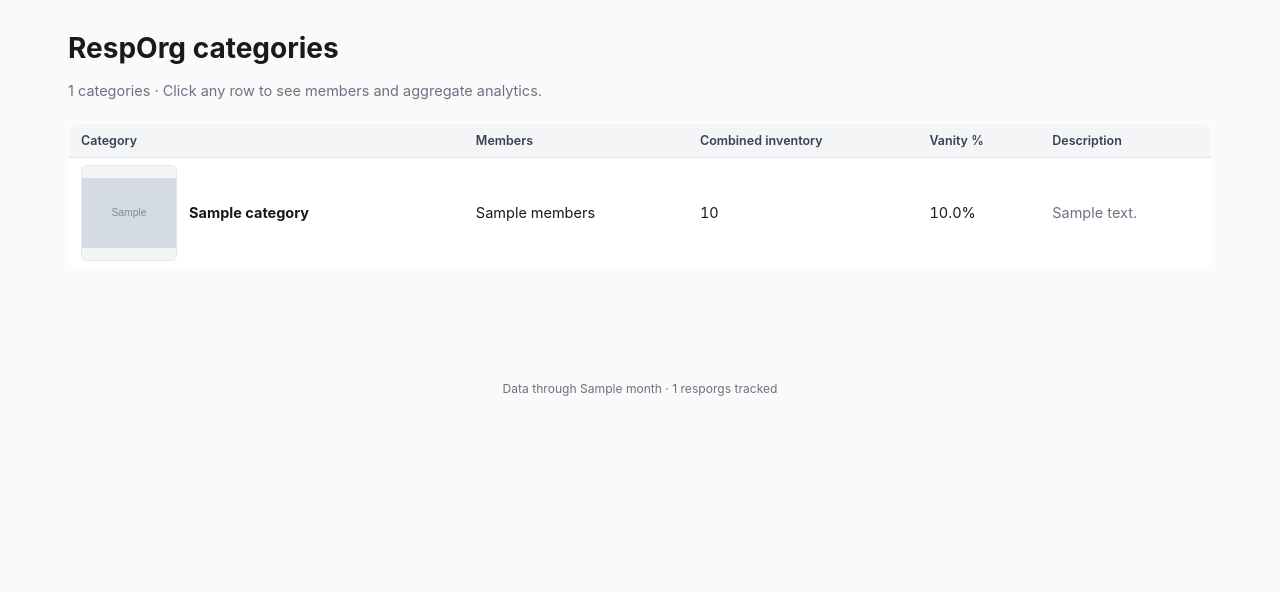
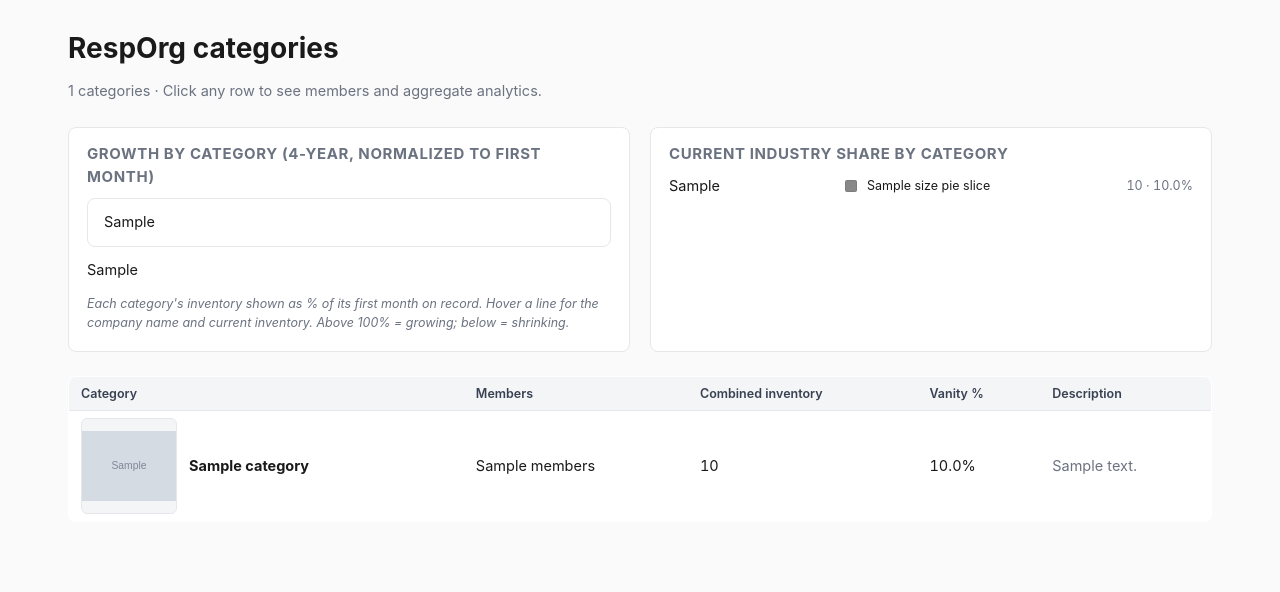
Before and after one commit to 1800MARKETER/resporgs, a Flask app: template webapp/templates/categories.html in a window 1280 px wide. Shown: the part 59-651 px from the top of the page. Run offline with Flask 3, Linux system fonts and the light colour scheme; the template is opened without the code that fills it: most values are stand-ins (such as "Sample title", 1, 10 or a date in 2020); grey boxes marked "Sample" are stand-in pictures; parts of the project's set-up code (start-up, migrations or seed data) failed here and were passed over.

Commit message:
Category growth chart, size pie, member pie, and hidden-resporgs filter
Three user-requested additions from plan
.claude/plans/it-does-feel-better-delightful-sedgewick.md:

1. Category growth chart on /categories — multi-line SVG showing
   normalized inventory trajectories (each category's % of its first-
   month baseline) for all 18 categories. Legend sorted by final growth.
   Plus size-share pie next to it showing current industry share.
   New precompute: scripts/build_category_trajectories.py (data/category_trajectories.parquet, 774 rows, 0.8s build).

2. Member pie on each /category/<slug> — 'top 8 + Others' breakdown of
   which RespOrgs own what share of the category's inventory. Scales
   cleanly from 2-member categories to 113-member ones.

3. Hidden RespOrgs — two-tier source of truth (Sanity category slug
   'hidden' + HIDDEN_OVERRIDE set in app.py). Filters applied at all
   10 display points:
     - _directory_rows, _category_summaries, _group_summaries
     - _group_members, category_page, categories_index
     - build_profile (returns None -> 404 for hidden rpfxs)
     - flow-partner tables (top_sources, top_dests)
     - search results loop
     - number_lookup timeline (shows '(private)' with no link,
       preserves the audit trail but masks the name)

Also: shared 18-color CATEGORY_PALETTE + render_multi_line_svg() helper.

Co-Authored-By: Claude Opus 4.7 (1M context) <noreply@anthropic.com>

```diff
--- a/webapp/app.py
+++ b/webapp/app.py
@@ -35,6 +35,12 @@ MM_DB = ROOT.parent / "local-prospector" / "data" / "master_vanity.db"
 GROUP_OVERRIDES: dict[str, list[str]] = {
     "primetel": ["AB", "FO", "HU", "JD", "OD", "OQ", "RY"],
 }
+
+# Hidden RespOrgs — any rpfx here becomes invisible from public views.
+# Primary source: Sanity category with slug `hidden` (see _refresh_hidden_index).
+# Secondary source: this hardcoded set, useful for urgent hides before a
+# Sanity round-trip. Unified into HIDDEN_RPFX at startup.
+HIDDEN_OVERRIDE: set[str] = set()
 
 # Current TFN.com search URL takes just the 7-digit suffix and shows all NPAs —
 # better UX than sending visitors to a single NPA. Update to new pattern when
@@ -189,6 +195,9 @@ def _latest_month():
 
 def build_profile(rpfx: str) -> dict | None:
     rpfx = rpfx.upper()
+    # Hidden rpfxs 404 — no profile page, no mentions, no hints they exist.
+    if _is_hidden(rpfx):
+        return None
     sanity_docs = RESPORGS_BY_PREFIX.get(rpfx, [])
 
     con = duckdb.connect()
@@ -421,8 +430,16 @@ def build_profile(rpfx: str) -> dict | None:
         flow = {
             "inbound": inbound,
             "outbound": outbound,
-            "top_sources": [(s, n, _name_with_group(s)) for s, n in top_sources],
-            "top_dests": [(d, n, _name_with_group(d)) for d, n in top_dests],
+            "top_sources": [
+                (s, n, _name_with_group(s))
+                for s, n in top_sources
+                if not _is_hidden(s)
+            ],
+            "top_dests": [
+                (d, n, _name_with_group(d))
+                for d, n in top_dests
+                if not _is_hidden(d)
+            ],
         }
 
     # Disconnect-episode split
@@ -652,6 +669,158 @@ def render_pie_svg(slices: list[dict], size: int = 180) -> str:
     )
 
 
+# 18 visually-distinct colors for multi-series charts. Shared by the
+# category growth chart (all 18) and the per-category member pie (first 8).
+CATEGORY_PALETTE = [
+    "#0b5ed7", "#dc2626", "#16a34a", "#d97706", "#7c3aed",
+    "#0891b2", "#be185d", "#65a30d", "#b45309", "#6b21a8",
+    "#1e40af", "#991b1b", "#047857", "#a16207", "#701a75",
+    "#155e75", "#831843", "#3f6212",
+]
+
+
+def render_multi_line_svg(
+    series: list[dict],
+    width: int = 860,
+    height: int = 340,
+) -> str:
+    """Multi-line SVG chart, each series normalized to its first non-zero month = 100%.
+
+    series[i] = {"label": str, "color": str, "points": [(month, value), ...]}
+
+    Returns (svg_string, legend_html).
+    Legend rows are built alongside for the template.
+    """
+    if not series:
+        return "", ""
+
+    # Union of months across all series, sorted
+    all_months = sorted({m for s in series for m, _ in s["points"]})
+    if not all_months:
+        return "", ""
+
+    pad_l, pad_r, pad_t, pad_b = 56, 16, 18, 32
+    inner_w = width - pad_l - pad_r
+    inner_h = height - pad_t - pad_b
+    n_months = len(all_months)
+    month_to_x = {
+        m: pad_l + (i * inner_w / (n_months - 1) if n_months > 1 else 0)
+        for i, m in enumerate(all_months)
+    }
+
+    # Normalize each series to its first non-zero baseline; compute % of baseline
+    normalized_series = []
+    for s in series:
+        pts_by_month = dict(s["points"])
+        baseline = 0
+        for m in all_months:
+            v = pts_by_month.get(m, 0)
+            if v > 0:
+                baseline = v
+                break
+        if baseline == 0:
+            continue
+        pct_points = []
+        for m in all_months:
+            v = pts_by_month.get(m)
+            if v is None:
+                continue
+            pct_points.append((m, 100.0 * v / baseline))
+        if not pct_points:
+            continue
+        final_pct = pct_points[-1][1]
+        final_inv = pts_by_month.get(all_months[-1], 0)
+        normalized_series.append({
+            "label": s["label"],
+            "color": s["color"],
+            "points": pct_points,
+            "final_pct": final_pct,
+            "final_inv": final_inv,
+        })
+
+    # Y axis range: find min/max across all normalized points, pad a little
+    all_pcts = [p for s in normalized_series for _, p in s["points"]]
+    y_min = min(all_pcts + [100])
+    y_max = max(all_pcts + [100])
+    span = y_max - y_min
+    if span < 20:
+        y_max += 10
+        y_min -= 10
+        span = y_max - y_min
+    # Round baselines outward a bit
+    y_min = max(0, int(y_min // 25) * 25)
+    y_max = int(((y_max // 25) + 1) * 25)
+    span = y_max - y_min
+
+    def y_of(pct: float) -> float:
+        return pad_t + inner_h - ((pct - y_min) / span) * inner_h
+
+    parts = []
+
+    # Gridlines every 25% of span, with labels
+    step = 25
+    yval = (y_min // step) * step
+    while yval <= y_max:
+        y = y_of(yval)
+        parts.append(
+            f'<line x1="{pad_l}" y1="{y:.1f}" x2="{width-pad_r}" y2="{y:.1f}" '
+            f'stroke="#e5e7eb" stroke-width="1"/>'
+        )
+        color = "#9ca3af" if yval == 100 else "#6b7280"
+        weight = "600" if yval == 100 else "400"
+        parts.append(
+            f'<text x="{pad_l - 8}" y="{y+3:.1f}" text-anchor="end" font-size="10" '
+            f'fill="{color}" font-weight="{weight}">{yval}%</text>'
+        )
+        yval += step
+
+    # X axis labels: first, middle, last
+    for i in (0, n_months // 2, n_months - 1):
+        if 0 <= i < n_months:
+            m = all_months[i]
+            parts.append(
+                f'<text x="{month_to_x[m]:.1f}" y="{pad_t + inner_h + 16}" '
+                f'text-anchor="middle" font-size="10" fill="#6b7280">{m}</text>'
+            )
+
+    # One <path> per series
+    for s in normalized_series:
+        d = "M " + " L ".join(
+            f"{month_to_x[m]:.1f},{y_of(p):.1f}" for m, p in s["points"]
+        )
+        parts.append(
+            f'<path d="{d}" stroke="{s["color"]}" stroke-width="1.6" '
+            f'fill="none" stroke-linejoin="round" stroke-linecap="round">'
+            f'<title>{s["label"]}: {s["final_pct"]:.0f}% of baseline '
+            f'({s["final_inv"]:,} numbers now)</title></path>'
+        )
+
+    svg = (
+        f'<svg viewBox="0 0 {width} {height}" class="multi-chart" '
+        f'xmlns="http://www.w3.org/2000/svg">'
+        + "".join(parts)
+        + "</svg>"
+    )
+
+    # Legend HTML — sorted by final_pct descending (biggest growers first)
+    normalized_series.sort(key=lambda s: -s["final_pct"])
+    legend_parts = []
+    for s in normalized_series:
+        delta = s["final_pct"] - 100
+        delta_cls = "pos" if delta > 0 else ("neg" if delta < 0 else "")
+        legend_parts.append(
+            f'<li>'
+            f'<span class="pl-swatch" style="background:{s["color"]}"></span>'
+            f'<span class="pl-label">{s["label"]}</span>'
+            f'<span class="pl-val {delta_cls}">{delta:+.0f}% · '
+            f'{s["final_inv"]:,}</span>'
+            f'</li>'
+        )
+    legend_html = "".join(legend_parts)
+
+    return svg, legend_html
+
+
 def render_trajectory_svg(traj: list[dict], width: int = 780, height: int = 220) -> str:
     """Return an inline SVG line chart of inventory over time, with harvest
     magnitude shown as red bars beneath each point."""
@@ -782,6 +951,43 @@ def _refresh_group_index():
 _refresh_group_index()
 
 
+# ============================================================
+# Hidden-rpfx index — Sanity category slug 'hidden' + HIDDEN_OVERRIDE
+# ============================================================
+
+HIDDEN_RPFX: set[str] = set()
+
+
+def _refresh_hidden_index():
+    HIDDEN_RPFX.clear()
+    HIDDEN_RPFX.update(HIDDEN_OVERRIDE)
+    hidden_cat_id = next(
+        (
+            c["_id"].removeprefix("drafts.")
+            for c in CATEGORY_DOCS
+            if (c.get("slug") or {}).get("current") == "hidden"
+        ),
+        None,
+    )
+    if not hidden_cat_id:
+        return
+    for d in RESPORG_DOCS:
+        code = (d.get("codeTwoDigit") or "").strip().upper()
+        if len(code) < 2:
+            continue
+        for cref in d.get("categories", []) or []:
+            if cref.get("_ref") == hidden_cat_id:
+                HIDDEN_RPFX.add(code[:2])
+                break
+
+
+_refresh_hidden_index()
+
+
+def _is_hidden(pfx: str) -> bool:
+    return pfx in HIDDEN_RPFX
+
+
 def _name_with_group(pfx: str) -> str:
     """'Mayfair Communication (Primetel)' or just 'Bandwidth' when no group."""
     if pfx in {"DISC", "SPARE"}:
@@ -820,6 +1026,8 @@ def _directory_rows():
     )
     directory = []
     for rpfx, n in rows:
+        if _is_hidden(rpfx):
+            continue
         docs = RESPORGS_BY_PREFIX.get(rpfx, [])
         title = docs[0].get("title") if docs else None
         logo = None
@@ -853,7 +1061,7 @@ def _category_summaries(limit: int | None = None):
             for cref in d.get("categories", []) or []:
                 if cref.get("_ref") == cat_id:
                     code = (d.get("codeTwoDigit") or "").strip().upper()
-                    if len(code) >= 2:
+                    if len(code) >= 2 and not _is_hidden(code[:2]):
                         members += 1
                         inventory += inv_by_rpfx.get(code[:2], 0)
                     break
@@ -979,6 +1187,8 @@ def _group_members(group_id: str, slug: str | None = None) -> list[str]:
                     pfxs.add(code[:2])
     if slug and slug in GROUP_OVERRIDES:
         pfxs.update(GROUP_OVERRIDES[slug])
+    # Strip hidden rpfxs — they don't exist as far as the public site is concerned
+    pfxs = {p for p in pfxs if not _is_hidden(p)}
     return sorted(pfxs)
 
 
@@ -1310,7 +1520,7 @@ def categories_index():
             for cref in d.get("categories", []) or []:
                 if cref.get("_ref") == cat_id:
                     code = (d.get("codeTwoDigit") or "").strip().upper()
-                    if len(code) >= 2:
+                    if len(code) >= 2 and not _is_hidden(code[:2]):
                         members.add(code[:2])
         total_inv = sum(inv_by_rpfx.get(p, 0) for p in members)
         working = sum(enrich.get(p, (0, 0, 0))[0] for p in members)
@@ -1327,10 +1537,57 @@ def categories_index():
             }
         )
     cat_summary.sort(key=lambda x: -x["inventory"])
+
+    # Growth chart — read category_trajectories.parquet if present
+    growth_svg = ""
+    growth_legend = ""
+    traj_path = DATA / "category_trajectories.parquet"
+    if traj_path.exists():
+        traj_rows = con.execute(
+            f"""
+            SELECT category_slug, category_title, month, inventory
+            FROM read_parquet('{traj_path.as_posix()}')
+            ORDER BY category_slug, month
+            """
+        ).fetchall()
+        by_slug: dict[str, dict] = {}
+        for slug, title, m, inv in traj_rows:
+            by_slug.setdefault(
+                slug, {"label": title, "points": []}
+            )["points"].append((m, inv))
+        # Assign colors deterministically by alphabetical slug order
+        series = []
+        for i, slug in enumerate(sorted(by_slug)):
+            s = by_slug[slug]
+            s["color"] = CATEGORY_PALETTE[i % len(CATEGORY_PALETTE)]
+            series.append(s)
+        growth_svg, growth_legend = render_multi_line_svg(series)
+
+    # Size pie — current inventory share across all categories
+    size_slices = []
+    total_across = sum(c["inventory"] for c in cat_summary) or 1
+    for i, c in enumerate(cat_summary):
+        if c["inventory"] <= 0:
+            continue
+        size_slices.append(
+            {
+                "slug": c["slug"],
+                "label": c["title"],
+                "value": c["inventory"],
+                "color": CATEGORY_PALETTE[i % len(CATEGORY_PALETTE)],
+                "pct": c["inventory"] / total_across,
+            }
+        )
+    size_pie_svg = render_pie_svg(size_slices, size=240)
+
     return render_template(
         "categories.html",
         categories=cat_summary,
         month=month,
+        growth_svg=growth_svg,
+        growth_legend=growth_legend,
+        size_pie_svg=size_pie_svg,
+        size_pie_slices=size_slices,
         total_resporgs=len(RESPORG_DOCS),
     )
 
@@ -1385,7 +1642,7 @@ def category_page(slug):
                 if len(code) < 2:
                     continue
                 pfx = code[:2]
-                if pfx in member_pfxs:
+                if pfx in member_pfxs or _is_hidden(pfx):
                     continue
                 member_pfxs.add(pfx)
                 enr = enrich_by_rpfx.get(pfx, (pfx, 0, 0, None))
@@ -1442,6 +1699,37 @@ def category_page(slug):
         first_m = last_m = month
         first_inv = last_inv = delta = pct = 0
 
+    # Member pie — top 8 + Others bucket when more members exist
+    member_pie_slices = []
+    if member_rows:
+        TOP_N = 8
+        for i, m in enumerate(member_rows[:TOP_N]):
+            if m["inventory"] <= 0:
+                continue
+            member_pie_slices.append(
+                {
+                    "label": m["title"] or m["rpfx"],
+                    "value": m["inventory"],
+                    "color": CATEGORY_PALETTE[i],
+                    "rpfx": m["rpfx"],
+                }
+            )
+        overflow = [m for m in member_rows[TOP_N:] if m["inventory"] > 0]
+        if overflow:
+            member_pie_slices.append(
+                {
+                    "label": f"Others ({len(overflow)} RespOrgs)",
+                    "value": sum(m["inventory"] for m in overflow),
+                    "color": "#9ca3af",
+                    "rpfx": None,
+                }
+            )
+    # Give each slice its pct for the legend
+    pie_total = sum(s["value"] for s in member_pie_slices) or 1
+    for s in member_pie_slices:
+        s["pct"] = s["value"] / pie_total
+    member_pie_svg = render_pie_svg(member_pie_slices, size=220) if member_pie_slices else ""
+
     cat_image = asset_url(cat.get("image"))
     return render_template(
         "category.html",
@@ -1451,6 +1739,8 @@ def category_page(slug):
         body=portable_text_to_plain(cat.get("body")),
         image=cat_image,
         members=member_rows,
+        member_pie_svg=member_pie_svg,
+        member_pie_slices=member_pie_slices,
         total_inventory=sum(m["inventory"] for m in member_rows),
         cat_opp_idx=cat_opp_idx,
         total_acq=total_acq,
@@ -1521,7 +1811,7 @@ def search():
         code = (d.get("codeTwoDigit") or "").lower()
         if ql in title or ql in alias or ql in code:
             key = (d.get("codeTwoDigit") or "")[:2].upper()
-            if key in seen:
+            if key in seen or _is_hidden(key):
                 continue
             seen.add(key)
             results.append({
@@ -1625,13 +1915,15 @@ def number_lookup(tfn: str | None = None):
         if timeline and timeline[-1]["rpfx"] == rpfx and timeline[-1]["status"] == status_name:
             timeline[-1]["end_month"] = month
         else:
+            hidden = _is_hidden(rpfx)
             timeline.append({
                 "start_month": month,
                 "end_month": month,
                 "rpfx": rpfx,
                 "resporg": resporg,
                 "status": status_name,
-                "rpfx_name": _name_for(rpfx),
+                "rpfx_name": "(private)" if hidden else _name_for(rpfx),
+                "hidden": hidden,
                 "last_change": f"20{yy:02d}-{mm:02d}-{dd:02d}" if yy else None,
             })
 
--- a/webapp/static/style.css
+++ b/webapp/static/style.css
@@ -241,6 +241,30 @@ details.notable pre { background: var(--panel); border: 1px solid var(--line); p
 p.summary { color: var(--muted); margin-bottom: 20px; }
 
 .chart-wrap { background: var(--panel); border: 1px solid var(--line); border-radius: 8px; padding: 12px 16px; margin: 8px 0 12px; }
+
+/* /categories page: two charts side-by-side, stacking on narrow */
+.category-charts {
+  display: grid;
+  grid-template-columns: repeat(auto-fit, minmax(420px, 1fr));
+  gap: 20px;
+  margin: 24px 0;
+}
+.multi-line-chart, .multi-chart { width: 100%; height: auto; display: block; }
+ul.multi-legend {
+  display: grid;
+  grid-template-columns: repeat(auto-fill, minmax(240px, 1fr));
+  gap: 3px 16px;
+  padding: 0;
+  list-style: none;
+  margin: 12px 0 0;
+}
+ul.multi-legend li {
+  display: grid;
+  grid-template-columns: 14px auto 1fr;
+  gap: 8px;
+  font-size: 12.5px;
+  align-items: center;
+}
 .traj-chart { width: 100%; height: auto; display: block; }
 .chart-key {
   display: flex;
--- a/webapp/templates/categories.html
+++ b/webapp/templates/categories.html
@@ -3,6 +3,38 @@
 {% block content %}
 <h1>RespOrg categories</h1>
 <p class="summary">{{ categories|length }} categories · Click any row to see members and aggregate analytics.</p>
+
+{% if growth_svg or size_pie_svg %}
+<section class="category-charts">
+  {% if growth_svg %}
+  <div class="chart-box">
+    <h3>Growth by category (4-year, normalized to first month)</h3>
+    <div class="chart-wrap">{{ growth_svg|safe }}</div>
+    <ul class="pie-legend multi-legend">{{ growth_legend|safe }}</ul>
+    <p class="chart-note">Each category's inventory shown as % of its first month on record. Hover a line for the company name and current inventory. Above 100% = growing; below = shrinking.</p>
+  </div>
+  {% endif %}
+  {% if size_pie_svg %}
+  <div class="chart-box">
+    <h3>Current industry share by category</h3>
+    <div class="pie-wrap">
+      {{ size_pie_svg|safe }}
+      <ul class="pie-legend">
+        {% for s in size_pie_slices %}
+        <li>
+          <a href="/category/{{ s.slug }}" style="display: contents;">
+            <span class="pl-swatch" style="background:{{ s.color }}"></span>
+            <span class="pl-label">{{ s.label }}</span>
+            <span class="pl-val">{{ "{:,}".format(s.value) }} · {{ "{:.1f}%".format(s.pct * 100) }}</span>
+          </a>
+        </li>
+        {% endfor %}
+      </ul>
+    </div>
+  </div>
+  {% endif %}
+</section>
+{% endif %}
 
 <table class="directory">
   <thead>
```
Also changed, not shown: scripts/build_category_trajectories.py (added, +95 -0 lines), webapp/templates/category.html (+26 -0 lines), webapp/templates/number_lookup.html (+18 -4 lines), 1 other file.
